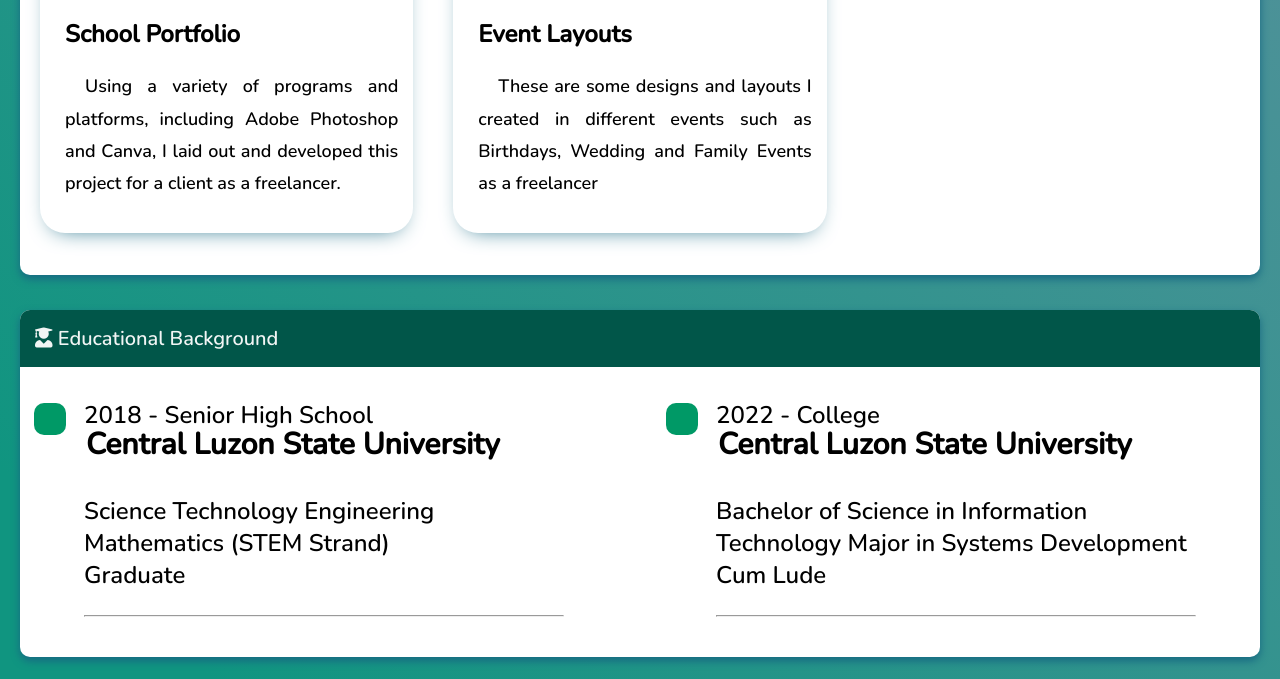
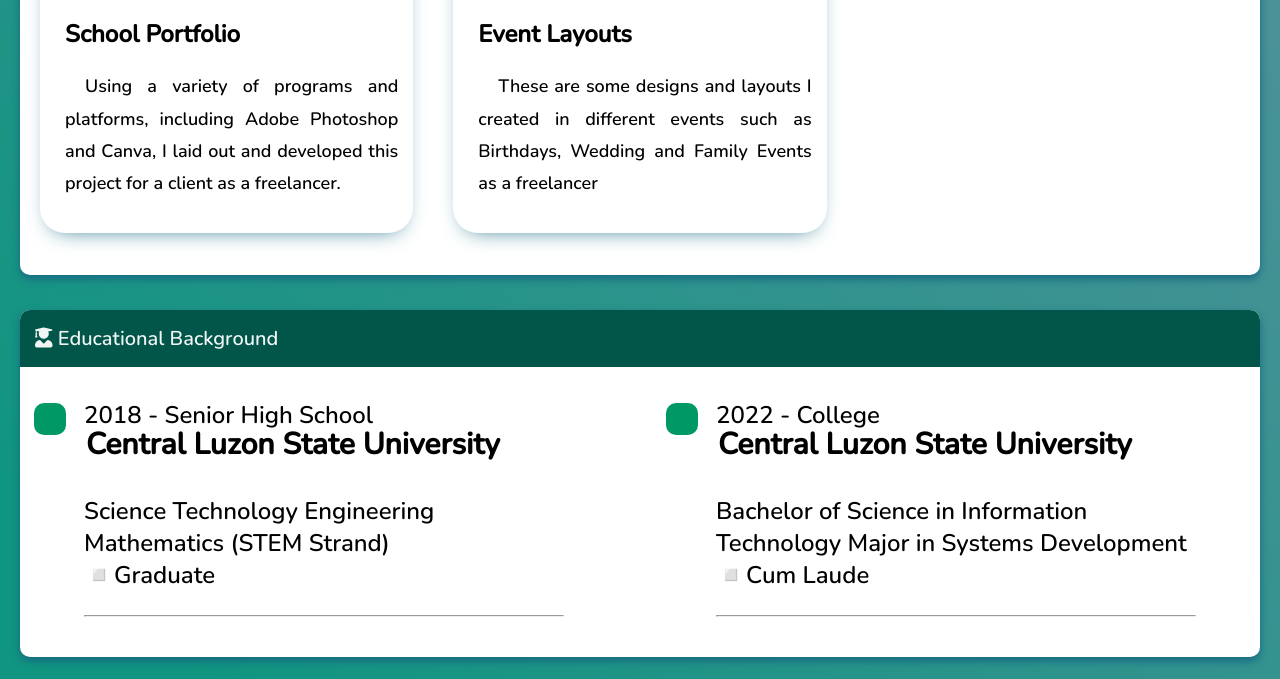
Before and after one commit to deGarushiya/Portfolio, a plain HTML site: page index.html in a window 1280 px wide. Shown: the part 2650-3329 px from the top of the page. Drawn offline with nearby package versions, Linux system fonts and the light colour scheme.

Commit message:
Update index.html

```diff
--- a/index.html
+++ b/index.html
@@ -325,14 +325,14 @@
                         <div class="box">
                             <div class="year">2018 - Senior High School</div>
                             <h3>Central Luzon State University</h3>
-                            <p>Science Technology Engineering Mathematics (STEM Strand)<br>Graduate</p>
+                            <p>Science Technology Engineering Mathematics (STEM Strand)<br>◽Graduate</p>
                             <hr>
                         </div>
 
                         <div class="box">
                             <div class="year">2022 - College</div>
                             <h3>Central Luzon State University</h3>
-                            <p>Bachelor of Science in Information Technology Major in Systems Development <br>Cum Lude</p>
+                            <p>Bachelor of Science in Information Technology Major in Systems Development <br>◽Cum Laude</p>
                             <hr>
                         </div>
                     </div>
```
